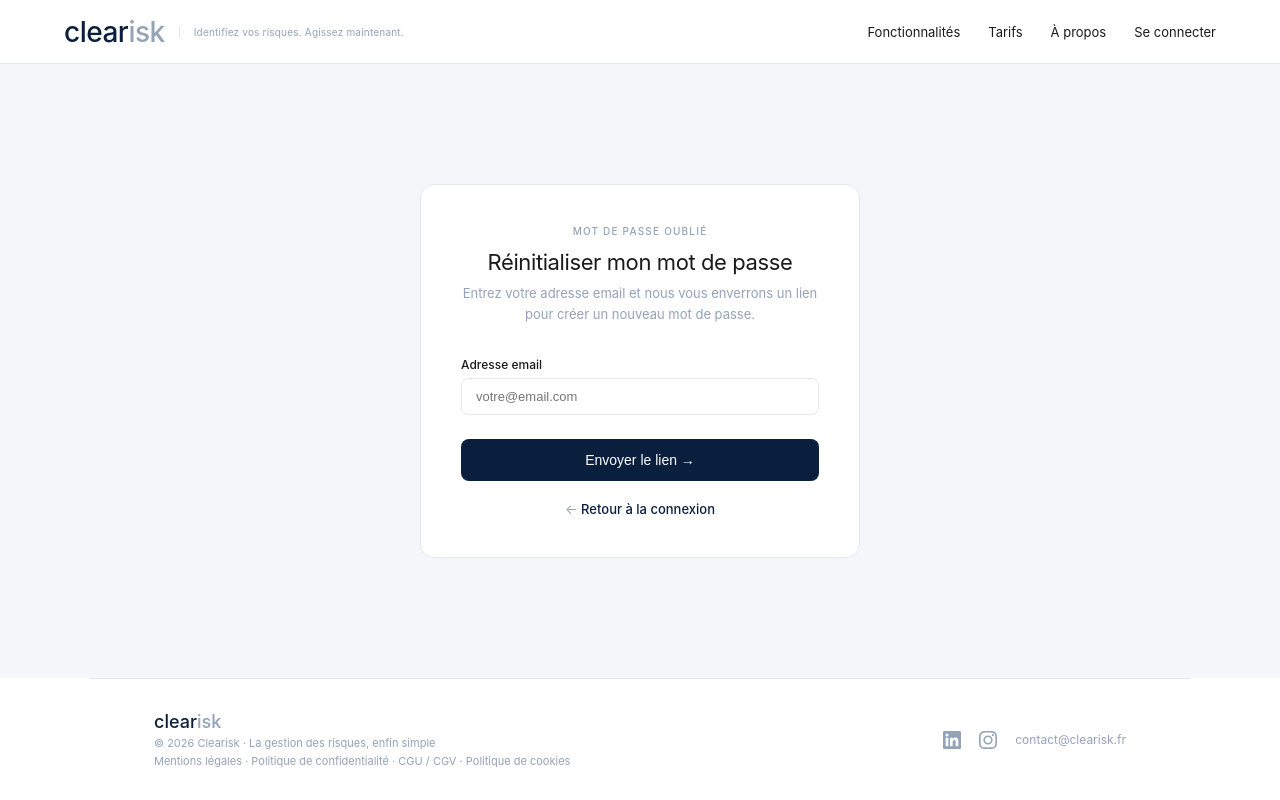
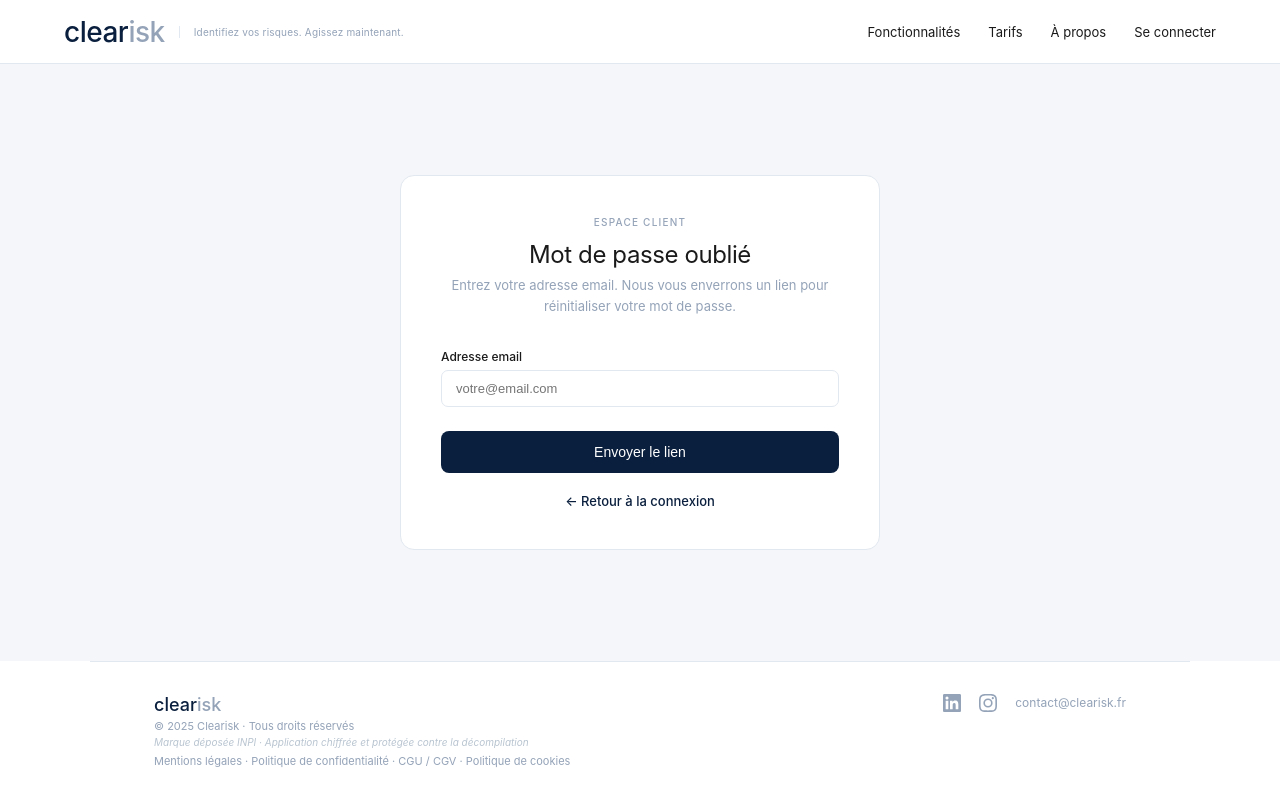
Before and after one commit to mbenameur/Clearisk, a plain HTML site: page mot-de-passe-oublie.html in a window 1280 px wide. Drawn offline with nearby package versions, Linux system fonts and the light colour scheme.

Commit message:
Add files via upload

```diff
--- a/mot-de-passe-oublie.html
+++ b/mot-de-passe-oublie.html
@@ -4,6 +4,7 @@
 <meta charset="UTF-8">
 <meta name="viewport" content="width=device-width, initial-scale=1.0">
 <title>Mot de passe oublié — Clearisk</title>
+<script src="https://cdn.jsdelivr.net/npm/@supabase/supabase-js@2"></script>
 <style>
 * { box-sizing: border-box; margin: 0; padding: 0; }
 body { font-family: -apple-system, BlinkMacSystemFont, 'Segoe UI', Arial, sans-serif; background: #F4F6F9; color: #1A1A1A; min-height: 100vh; display: flex; flex-direction: column; }
@@ -19,14 +20,11 @@ body { font-family: -apple-system, BlinkMacSystemFont, 'Segoe UI', Arial, sans-s
 .hamburger { display: none; }
 
 .content { flex: 1; display: flex; align-items: center; justify-content: center; padding: 3rem 2rem; }
-.container { max-width: 440px; width: 100%; }
+.container { max-width: 480px; width: 100%; }
 
-.card { background: #fff; border-radius: 14px; border: 1px solid #E2E8F0; padding: 2.5rem; opacity: 0; animation: fadeUp 0.6s 0.1s forwards; }
-@keyframes fadeUp { from { opacity: 0; transform: translateY(16px); } to { opacity: 1; transform: translateY(0); } }
-
-.card-icon { font-size: 36px; text-align: center; margin-bottom: 1rem; }
+.card { background: #fff; border-radius: 14px; border: 1px solid #E2E8F0; padding: 2.5rem; }
 .card-label { font-size: 10px; font-weight: 500; color: #94A3B8; text-transform: uppercase; letter-spacing: 0.12em; margin-bottom: 0.75rem; text-align: center; }
-.card-title { font-size: 22px; font-weight: 400; color: #1A1A1A; letter-spacing: -0.4px; margin-bottom: 8px; text-align: center; }
+.card-title { font-size: 24px; font-weight: 400; color: #1A1A1A; letter-spacing: -0.4px; margin-bottom: 6px; text-align: center; }
 .card-sub { font-size: 13px; color: #94A3B8; margin-bottom: 2rem; line-height: 1.6; text-align: center; }
 
 .field { margin-bottom: 1rem; }
@@ -36,46 +34,46 @@ body { font-family: -apple-system, BlinkMacSystemFont, 'Segoe UI', Arial, sans-s
 
 .error-msg { background: #FDEAEA; color: #8B0000; border-radius: 7px; padding: 10px 14px; font-size: 12px; margin-bottom: 1rem; display: none; }
 .error-msg.show { display: block; }
-.success-msg { background: #EAFAF3; color: #0A6640; border-radius: 7px; padding: 10px 14px; font-size: 12px; margin-bottom: 1rem; display: none; line-height: 1.6; }
+
+.success-msg { background: #EAFAF3; color: #0F6E56; border-radius: 7px; padding: 14px; font-size: 13px; margin-bottom: 1rem; display: none; line-height: 1.6; text-align: center; }
 .success-msg.show { display: block; }
 
 .submit { width: 100%; background: #0A1F3D; color: #fff; border: none; border-radius: 8px; padding: 13px; font-size: 14px; cursor: pointer; font-weight: 500; transition: background 0.15s; margin-top: 0.5rem; }
 .submit:hover { background: #071525; }
 .submit:disabled { opacity: 0.7; cursor: not-allowed; }
 
-.back-link { text-align: center; margin-top: 1.25rem; font-size: 13px; color: #94A3B8; }
-.back-link a { color: #0A1F3D; font-weight: 500; text-decoration: none; }
+.back-row { text-align: center; margin-top: 1.25rem; font-size: 13px; color: #94A3B8; }
+.back-row a { color: #0A1F3D; font-weight: 500; text-decoration: none; }
 
-/* FOOTER */
 .footer-wrap { max-width: 1100px; margin: 0 auto; border-top: 1px solid #E2E8F0; }
-.footer { padding: 2rem 4rem; display: flex; align-items: center; justify-content: space-between; }
+.footer { padding: 2rem 4rem; display: flex; align-items: flex-start; justify-content: space-between; }
 .footer-logo { font-size: 18px; font-weight: 500; color: #0A1F3D; margin-bottom: 4px; }
 .footer-logo span { color: #94A3B8; }
-.footer-sub { font-size: 11px; color: #94A3B8; }
+.footer-sub { font-size: 11px; color: #94A3B8; margin-bottom: 3px; }
+.footer-trademark { font-size: 10px; color: #B8C4D0; margin-bottom: 6px; font-style: italic; }
 .footer-legal-inline { font-size: 11px; color: #94A3B8; margin-top: 4px; }
 .footer-legal-inline a { color: #94A3B8; text-decoration: none; transition: color 0.15s; }
 .footer-legal-inline a:hover { color: #0A1F3D; }
 .footer-right { display: flex; align-items: center; gap: 18px; }
-.fi { display: flex; align-items: center; cursor: pointer; text-decoration: none; }
+.fi { display: flex; align-items: center; text-decoration: none; }
 .fi svg { width: 18px; height: 18px; fill: #94A3B8; transition: fill 0.15s; }
 .fi:hover svg { fill: #0A1F3D; }
 .footer-mail { font-size: 12px; color: #94A3B8; text-decoration: none; transition: color 0.15s; line-height: 18px; }
 .footer-mail:hover { color: #0A1F3D; }
 
 @media (max-width: 700px) {
-  .nav { padding: 0 1.5rem; }
-  .nav-tagline { display: none; }
-  .content { padding: 2rem 1.5rem; }
-  .card { padding: 1.75rem; }
+  .nav { padding: 0 1.5rem; } .nav-tagline { display: none; }
+  .content { padding: 2rem 1.5rem; } .card { padding: 1.75rem; }
   .footer { padding: 1.5rem 2rem; flex-direction: column; gap: 1.25rem; align-items: flex-start; }
 }
 @media (max-width: 480px) {
   .nav-links { display: none; }
   .nav-links.open { display: flex; flex-direction: column; position: fixed; top: 64px; left: 0; right: 0; background: #fff; border-bottom: 1px solid #E2E8F0; padding: 1rem 1.5rem; gap: 0; z-index: 99; }
-  .nav-links.open .nav-link { padding: 12px 0; border-bottom: 1px solid #F1F5F9; font-size: 15px; align-items: flex-start; }
+  .nav-links.open .nav-link { padding: 12px 0; border-bottom: 1px solid #F1F5F9; font-size: 15px; }
   .nav-links.open .nav-link:last-child { border-bottom: none; }
   .hamburger { display: flex; flex-direction: column; gap: 4px; cursor: pointer; padding: 4px; margin-left: auto; }
   .hamburger span { display: block; width: 20px; height: 2px; background: #0A1F3D; border-radius: 2px; }
+  .footer { padding: 1.25rem 1.5rem; }
 }
 </style>
 </head>
@@ -100,20 +98,24 @@ body { font-family: -apple-system, BlinkMacSystemFont, 'Segoe UI', Arial, sans-s
 <div class="content">
   <div class="container">
     <div class="card">
-      <div class="card-label">Mot de passe oublié</div>
-      <div class="card-title">Réinitialiser mon mot de passe</div>
-      <div class="card-sub">Entrez votre adresse email et nous vous enverrons un lien pour créer un nouveau mot de passe.</div>
+      <div class="card-label">Espace client</div>
+      <div class="card-title">Mot de passe oublié</div>
+      <div class="card-sub">Entrez votre adresse email. Nous vous enverrons un lien pour réinitialiser votre mot de passe.</div>
 
       <div class="error-msg" id="errorMsg"></div>
-      <div class="success-msg" id="successMsg"></div>
-
-      <div class="field">
-        <label>Adresse email</label>
-        <input type="email" id="email" placeholder="votre@email.com" />
+      <div class="success-msg" id="successMsg">
+        Un email vous a été envoyé.<br>Vérifiez votre boîte de réception et suivez le lien pour réinitialiser votre mot de passe.
       </div>
 
-      <button class="submit" id="submitBtn" onclick="handleReset()">Envoyer le lien →</button>
-      <div class="back-link">← <a href="/connexion">Retour à la connexion</a></div>
+      <div id="formFields">
+        <div class="field">
+          <label>Adresse email</label>
+          <input type="email" id="email" placeholder="votre@email.com" />
+        </div>
+        <button class="submit" id="submitBtn" onclick="handleReset()">Envoyer le lien</button>
+      </div>
+
+      <div class="back-row"><a href="/connexion">← Retour à la connexion</a></div>
     </div>
   </div>
 </div>
@@ -123,7 +125,8 @@ body { font-family: -apple-system, BlinkMacSystemFont, 'Segoe UI', Arial, sans-s
     <div class="footer">
       <div>
         <div class="footer-logo">clear<span>isk</span></div>
-        <div class="footer-sub">© 2026 Clearisk · La gestion des risques, enfin simple</div>
+        <div class="footer-sub">© 2025 Clearisk · Tous droits réservés</div>
+        <div class="footer-trademark">Marque déposée INPI · Application chiffrée et protégée contre la décompilation</div>
         <div class="footer-legal-inline">
           <a href="/mentions-legales">Mentions légales</a> · <a href="/politique-confidentialite">Politique de confidentialité</a> · <a href="/cgu">CGU / CGV</a> · <a href="/cookies">Politique de cookies</a>
         </div>
@@ -141,19 +144,19 @@ body { font-family: -apple-system, BlinkMacSystemFont, 'Segoe UI', Arial, sans-s
   </div>
 </div>
 
-<script src="https://cdn.jsdelivr.net/npm/@supabase/supabase-js@2"></script>
 <script>
-const _sb = window.supabase.createClient(
+var _client = window.supabase.createClient(
+  'https://ycakrdaxsvxbdcvpfygq.supabase.co',
+  'sb_publishable_GL4Ad1Su5zfZo-K5ocqtSw_4I7j_fdy'
 );
 
 async function handleReset() {
-  var email      = document.getElementById('email').value.trim();
-  var errorMsg   = document.getElementById('errorMsg');
+  var email    = document.getElementById('email').value.trim();
+  var errorMsg = document.getElementById('errorMsg');
   var successMsg = document.getElementById('successMsg');
-  var btn        = document.getElementById('submitBtn');
+  var btn      = document.getElementById('submitBtn');
 
   errorMsg.classList.remove('show');
-  successMsg.classList.remove('show');
 
   if (!email) {
     errorMsg.textContent = 'Veuillez entrer votre adresse email.';
@@ -164,22 +167,20 @@ async function handleReset() {
   btn.textContent = 'Envoi en cours…';
   btn.disabled = true;
 
-  const { error } = await _sb.auth.resetPasswordForEmail(email, {
-    redirectTo: 'https://clearisk.fr/reset-password'
+  var result = await _client.auth.resetPasswordForEmail(email, {
+    redirectTo: 'https://clearisk.fr/nouveau-mot-de-passe'
   });
 
-  btn.textContent = 'Envoyer le lien →';
-  btn.disabled = false;
-
-  if (error) {
-    errorMsg.textContent = 'Une erreur est survenue. Réessayez dans un instant.';
+  if (result.error) {
+    btn.textContent = 'Envoyer le lien';
+    btn.disabled = false;
+    errorMsg.textContent = 'Une erreur est survenue. Réessayez.';
     errorMsg.classList.add('show');
     return;
   }
 
-  successMsg.textContent = 'Si un compte existe avec cet email, vous recevrez un lien dans quelques minutes. Pensez à vérifier vos spams.';
+  document.getElementById('formFields').style.display = 'none';
   successMsg.classList.add('show');
-  document.getElementById('email').value = '';
 }
 
 document.addEventListener('keypress', function(e) {
@@ -190,5 +191,6 @@ function toggleMenu() {
   document.getElementById('navLinks').classList.toggle('open');
 }
 </script>
+
 </body>
 </html>
```
